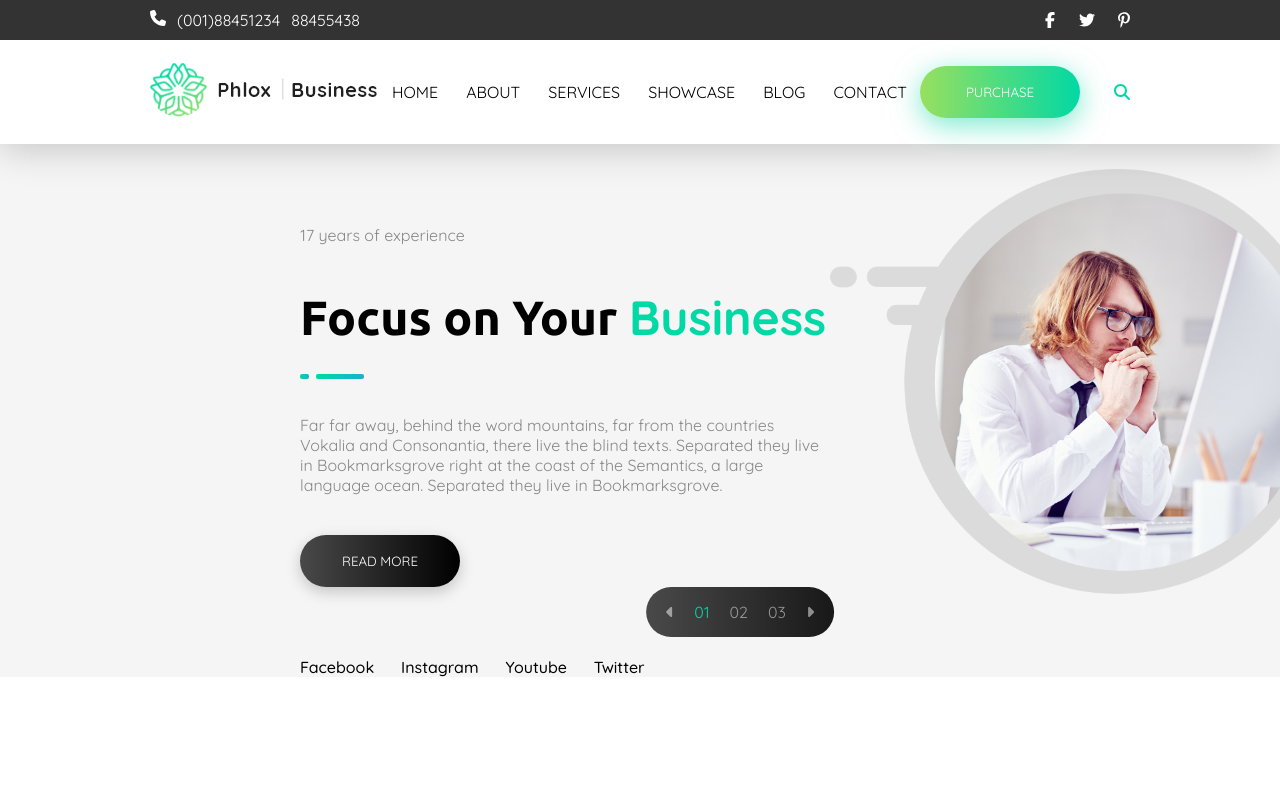
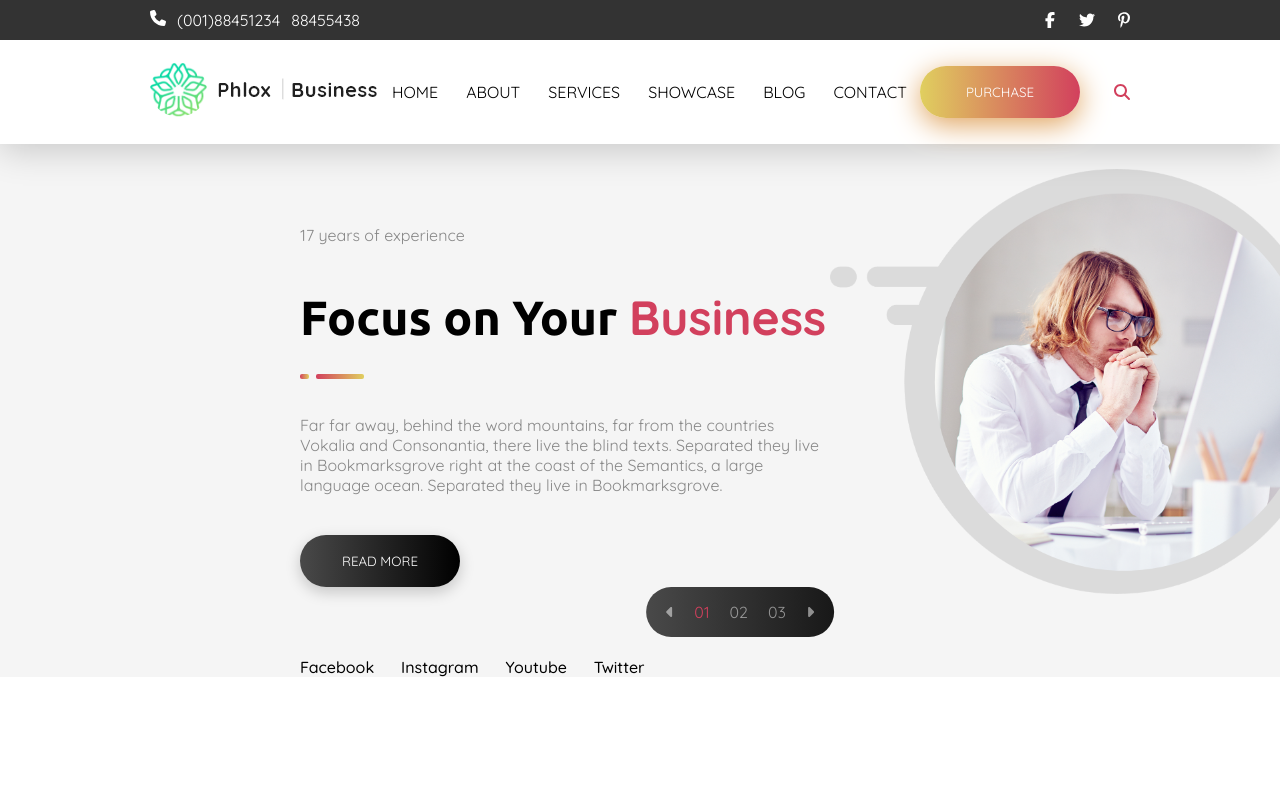
Before and after one commit to sebastianocalella/proj-html-vuejs, a Vue app: page / in a window 1280 px wide. Shown: the top 800 px of the page. Built offline with nearby package versions, Linux system fonts and the light colour scheme.

Commit message:
main color change

```diff
--- a/src/components/AppMainComponents/JoinUs.vue
+++ b/src/components/AppMainComponents/JoinUs.vue
@@ -127,7 +127,7 @@ export default {
         .start-now{
             background: linear-gradient(to right, $bg-gradient-green, $bg-gradient-yellow);
             box-shadow: rgba(0, 0, 0, 0.4) 0px 5px 15px;
-            box-shadow: #02D8A488 0px 7px 29px 0px;
+            box-shadow: #e0a45f 0px 7px 29px 0px;
 
             button{
                 @include brand-dark;
--- a/src/styles/general.scss
+++ b/src/styles/general.scss
@@ -20,7 +20,7 @@
 
 @mixin brand-color{
     background: linear-gradient(to right, $bg-gradient-yellow, $bg-gradient-green);
-    box-shadow: #02D8A488 0px 7px 29px 0px;
+    box-shadow: #e0a45f 0px 7px 29px 0px;
     &:hover{
         cursor: pointer;
         background:linear-gradient(to right, $bg-dark-1, black);
@@ -34,6 +34,6 @@
     &:hover{
         cursor: pointer;
         background: linear-gradient(to right, $bg-gradient-yellow, $bg-gradient-green);
-        box-shadow: #02D8A488 0px 7px 29px 0px;
+        box-shadow: #e0a45f 0px 7px 29px 0px;
     }
 }
--- a/src/styles/partials/_colors.scss
+++ b/src/styles/partials/_colors.scss
@@ -14,13 +14,18 @@
 
     //background colors: 14
 
-    $bg-gradient-yellow: #98E05F;
-    $bg-gradient-yellow-t: #99e05fDD;
-    $bg-gradient-green:#02D8A4;
-    $bg-gradient-green-t:#02D8A4DD;
+    $bg-gradient-yellow: #e0cf5f;
+    $bg-gradient-yellow-t: #e0df5fdd;
+    //$bg-gradient-green:#02D8A4;
+    $bg-gradient-green:#d2405d;
+    //$bg-gradient-green-t:#02D8A4DD;
+    $bg-gradient-green-t:#d2405dDD;
 
-    $bg-brand-green:#00D9A6;
-    $bg-brand-blue:#527CEB;
+
+    //$bg-brand-green:#00D9A6;
+    $bg-brand-green:#d2405d;
+    //$bg-brand-blue:#527CEB;
+    $bg-brand-blue:#e0cf5f;
 
     $bg-lightest:#FFFFFF;
     $bg-lightest-t:#FFFFFF59;
@@ -40,8 +45,10 @@
 
     //colors: 20
 
-    $c-brand-green:#00D9A6;
-    $c-brand-blue:#1BB0CE;
+    //$c-brand-green:#00D9A6;
+    $c-brand-green:#d2405d;
+    //$c-brand-blue:#1BB0CE;
+    $c-brand-blue:#e0cf5f;
 
     $c-lightest:#FFFFFF;
     $c-lightest-t-1:#FFFFFFCF;
```
